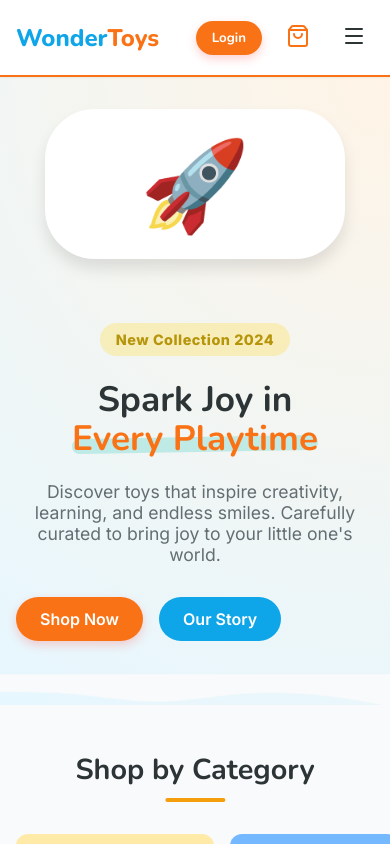
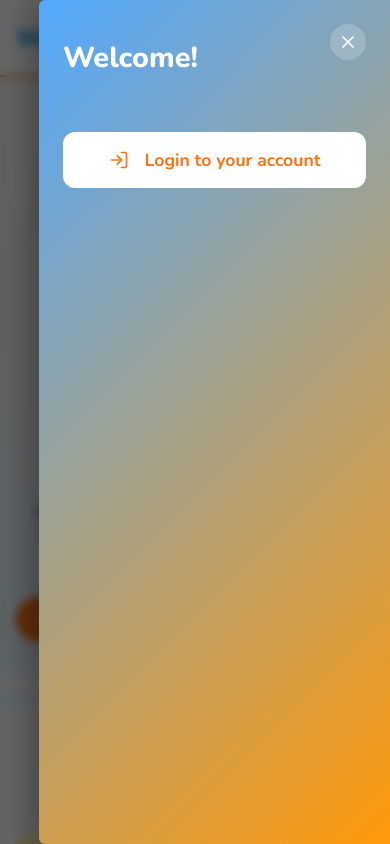
Before and after one commit to rajeshdobhal28/ecom-toys, a Next.js app in the folder frontend/: page / in a window 390 px wide. Both pictures are taken after a click on the button 354 px from the left and 37 px from the top of the page. Shown: the top 844 px of the page. Built offline with nearby package versions, Linux system fonts and the light colour scheme; no server answers.

Commit message:
hamburger menu

```diff
--- a/frontend/src/components/Header/Header.module.css
+++ b/frontend/src/components/Header/Header.module.css
@@ -82,7 +82,10 @@
 }
 
 .cartBtn {
-  composes: iconBtn;
+  background: none;
+  padding: 0.5rem;
+  border-radius: 50%;
+  transition: background var(--transition-fast);
   position: relative;
   color: var(--primary);
 }
@@ -139,6 +142,10 @@
     /* Larger touch target */
   }
 
+  .userContainer {
+    display: none;
+  }
+
   .logoText {
     font-size: 1.5rem;
   }
@@ -151,6 +158,145 @@
 
 .userContainer {
   position: relative;
+}
+
+.mobileOverlay {
+  position: fixed;
+  top: 0;
+  left: 0;
+  right: 0;
+  bottom: 0;
+  background: rgba(0, 0, 0, 0.6);
+  backdrop-filter: blur(4px);
+  z-index: 1001;
+  /* Behind drawer but above header */
+}
+
+.mobileDropdown {
+  position: fixed;
+  top: 0;
+  right: 0;
+  height: 100dvh;
+  width: 90%;
+  max-width: 400px;
+  background: linear-gradient(135deg, #52a9ff 0%, #ff990a 100%);
+  color: white;
+  box-shadow: -10px 0 30px rgba(0, 0, 0, 0.3);
+  border-top-left-radius: 6px;
+  border-bottom-left-radius: 6px;
+  display: flex;
+  flex-direction: column;
+  z-index: 1002;
+  overflow-y: auto;
+  transform: translateX(100%);
+  animation: slideDrawer 0.4s forwards cubic-bezier(0.16, 1, 0.3, 1);
+}
+
+@keyframes slideDrawer {
+  to {
+    transform: translateX(0);
+  }
+}
+
+.mobileHeader {
+  padding: 1.5rem 1.5rem;
+  background: transparent;
+  color: white;
+  position: relative;
+  display: flex;
+  flex-direction: column;
+  justify-content: flex-end;
+  min-height: 100px;
+}
+
+.mobileHeaderClose {
+  position: absolute;
+  top: 1.5rem;
+  right: 1.5rem;
+  background: rgba(255, 255, 255, 0.2);
+  border: none;
+  color: white;
+  width: 36px;
+  height: 36px;
+  border-radius: 50%;
+  display: flex;
+  align-items: center;
+  justify-content: center;
+  cursor: pointer;
+  backdrop-filter: blur(4px);
+  transition: background 0.2s;
+}
+
+.mobileHeaderClose:hover {
+  background: rgba(255, 255, 255, 0.3);
+}
+
+.mobileGreeting {
+  font-size: 1.8rem;
+  font-weight: 800;
+  margin: 0;
+  font-family: var(--font-nunito);
+}
+
+.mobileContent {
+  padding: 1.5rem;
+  display: flex;
+  flex-direction: column;
+  gap: 0.75rem;
+  flex: 1;
+}
+
+.mobileLink {
+  font-family: var(--font-nunito);
+  font-weight: 700;
+  color: white;
+  text-decoration: none;
+  font-size: 1.1rem;
+  padding: 1rem 1.25rem;
+  border-radius: 12px;
+  display: flex;
+  align-items: center;
+  gap: 1rem;
+  background: rgba(255, 255, 255, 0.1);
+  border: 1px solid rgba(255, 255, 255, 0.2);
+  width: 100%;
+  cursor: pointer;
+  transition: all 0.2s ease;
+  backdrop-filter: blur(4px);
+}
+
+.mobileLink:hover {
+  background: rgba(255, 255, 255, 0.2);
+  border-color: rgba(255, 255, 255, 0.3);
+  color: white;
+  transform: translateX(5px);
+  box-shadow: 0 4px 6px rgba(0, 0, 0, 0.1);
+}
+
+.mobileLinkIcon {
+  color: rgba(255, 255, 255, 0.8);
+  transition: color 0.2s ease;
+}
+
+.mobileLink:hover .mobileLinkIcon {
+  color: white;
+}
+
+.mobileLogout {
+  padding: 1.5rem;
+  border-top: 1px solid rgba(255, 255, 255, 0.2);
+  background: transparent;
+}
+
+.mobileLoginBtn {
+  width: 100%;
+  padding: 1rem;
+  font-size: 1.1rem;
+  border-radius: 12px;
+  display: flex;
+  align-items: center;
+  justify-content: center;
+  gap: 0.5rem;
 }
 
 .dropdown {
--- a/frontend/src/components/Header/Header.tsx
+++ b/frontend/src/components/Header/Header.tsx
@@ -1,8 +1,9 @@
 'use client';
 
 import Link from 'next/link';
-import { ShoppingBag, Search, Menu, User } from 'lucide-react';
-import { useState, useRef, useEffect } from 'react';
+import { ShoppingBag, Search, Menu, User, Package, LogOut, X, LogIn } from 'lucide-react';
+import { useState, useRef, useEffect, useState as useReactState } from 'react';
+import { createPortal } from 'react-dom';
 import styles from './Header.module.css';
 import { useCart } from '@/context/CartContext';
 import { useAuth } from '@/context/AuthContext';
@@ -11,9 +12,15 @@ export default function Header() {
   const { items, openCart } = useCart();
   const { user, loading, login, logout } = useAuth();
   const [isDropdownOpen, setIsDropdownOpen] = useState(false);
+  const [isMobileMenuOpen, setIsMobileMenuOpen] = useState(false);
   const [isAnimating, setIsAnimating] = useState(false);
+  const [mounted, setMounted] = useState(false);
   const dropdownRef = useRef<HTMLDivElement>(null);
   const prevItemsCount = useRef(0);
+
+  useEffect(() => {
+    setMounted(true);
+  }, []);
 
   const totalQuantity = items.reduce((sum, item) => sum + item.quantity, 0);
 
@@ -44,10 +51,12 @@ export default function Header() {
   }, [totalQuantity]);
 
   const toggleDropdown = () => setIsDropdownOpen(!isDropdownOpen);
+  const toggleMobileMenu = () => setIsMobileMenuOpen(!isMobileMenuOpen);
 
   const handleLogout = async () => {
     await logout();
     setIsDropdownOpen(false);
+    setIsMobileMenuOpen(false);
   };
 
   return (
@@ -139,11 +148,69 @@ export default function Header() {
               <span className={styles.cartCount}>{totalQuantity}</span>
             )}
           </button>
-          <button className={styles.mobileMenu} aria-label="Menu">
+          <button className={styles.mobileMenu} aria-label="Menu" onClick={toggleMobileMenu}>
             <Menu size={24} />
           </button>
         </div>
       </div>
+
+      {mounted && isMobileMenuOpen && createPortal(
+        <>
+          <div className={styles.mobileOverlay} onClick={toggleMobileMenu}></div>
+          <div className={styles.mobileDropdown}>
+            <div className={styles.mobileHeader}>
+              <button
+                className={styles.mobileHeaderClose}
+                onClick={toggleMobileMenu}
+                aria-label="Close Menu"
+              >
+                <X size={20} />
+              </button>
+              <h3 className={styles.mobileGreeting}>
+                {user ? `Hi, ${user.name.split(' ')[0]}!` : 'Welcome!'}
+              </h3>
+            </div>
+
+            <div className={styles.mobileContent}>
+              {user ? (
+                <>
+                  <Link href="/profile" className={styles.mobileLink} onClick={toggleMobileMenu}>
+                    <User size={20} className={styles.mobileLinkIcon} />
+                    My Profile
+                  </Link>
+                  <Link href="/orders" className={styles.mobileLink} onClick={toggleMobileMenu}>
+                    <Package size={20} className={styles.mobileLinkIcon} />
+                    My Orders
+                  </Link>
+                </>
+              ) : (
+                <button
+                  className={styles.mobileLink}
+                  style={{ background: 'white', color: 'var(--primary)', justifyContent: 'center', marginTop: '0.5rem', border: 'none' }}
+                  onClick={() => { login(); toggleMobileMenu(); }}
+                >
+                  <LogIn size={20} />
+                  Login to your account
+                </button>
+              )}
+            </div>
+
+            {user && (
+              <div className={styles.mobileLogout}>
+                <button
+                  className={styles.mobileLink}
+                  style={{ background: 'rgba(255, 255, 255, 0.1)', border: '1px solid rgba(255, 255, 255, 0.3)', color: 'white', justifyContent: 'center' }}
+                  onClick={handleLogout}
+                >
+                  <LogOut size={20} />
+                  Sign Out
+                </button>
+              </div>
+            )}
+          </div>
+        </>,
+        document.body
+      )}
     </header>
   );
 }
```
